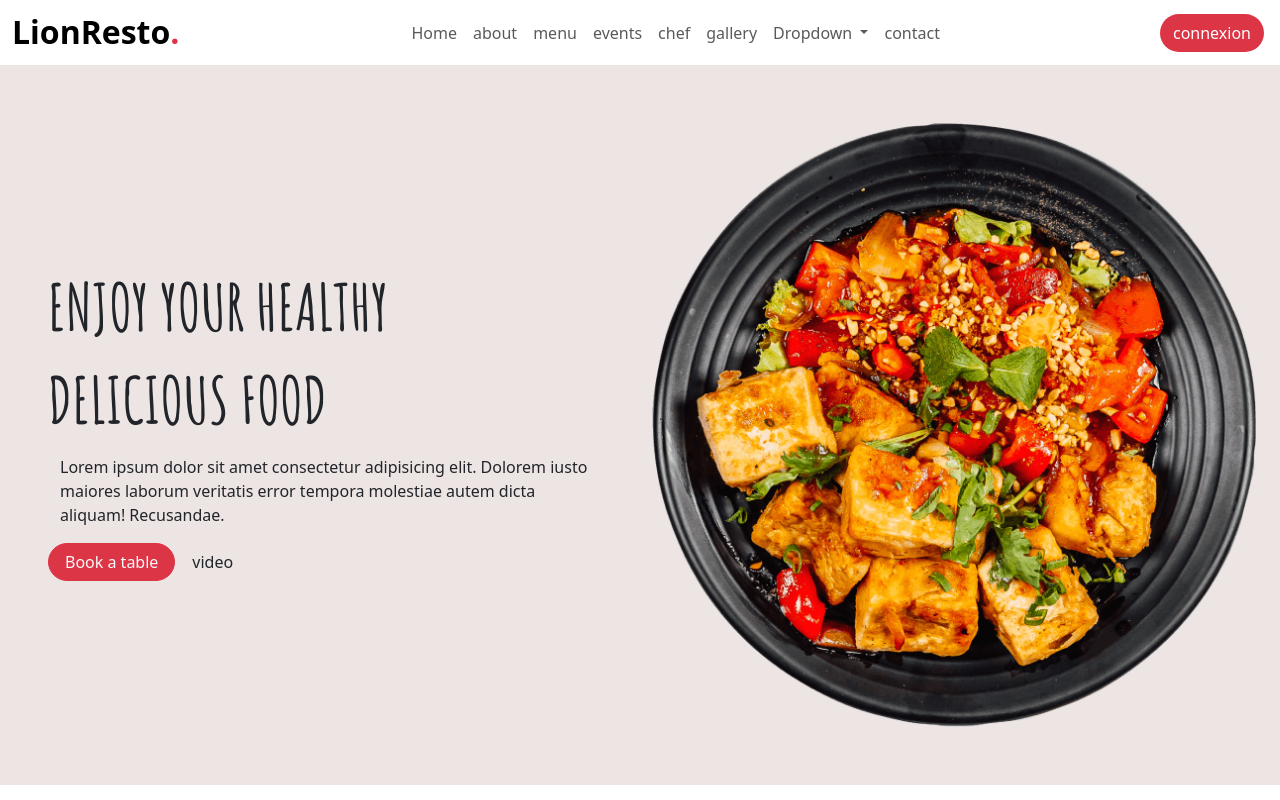
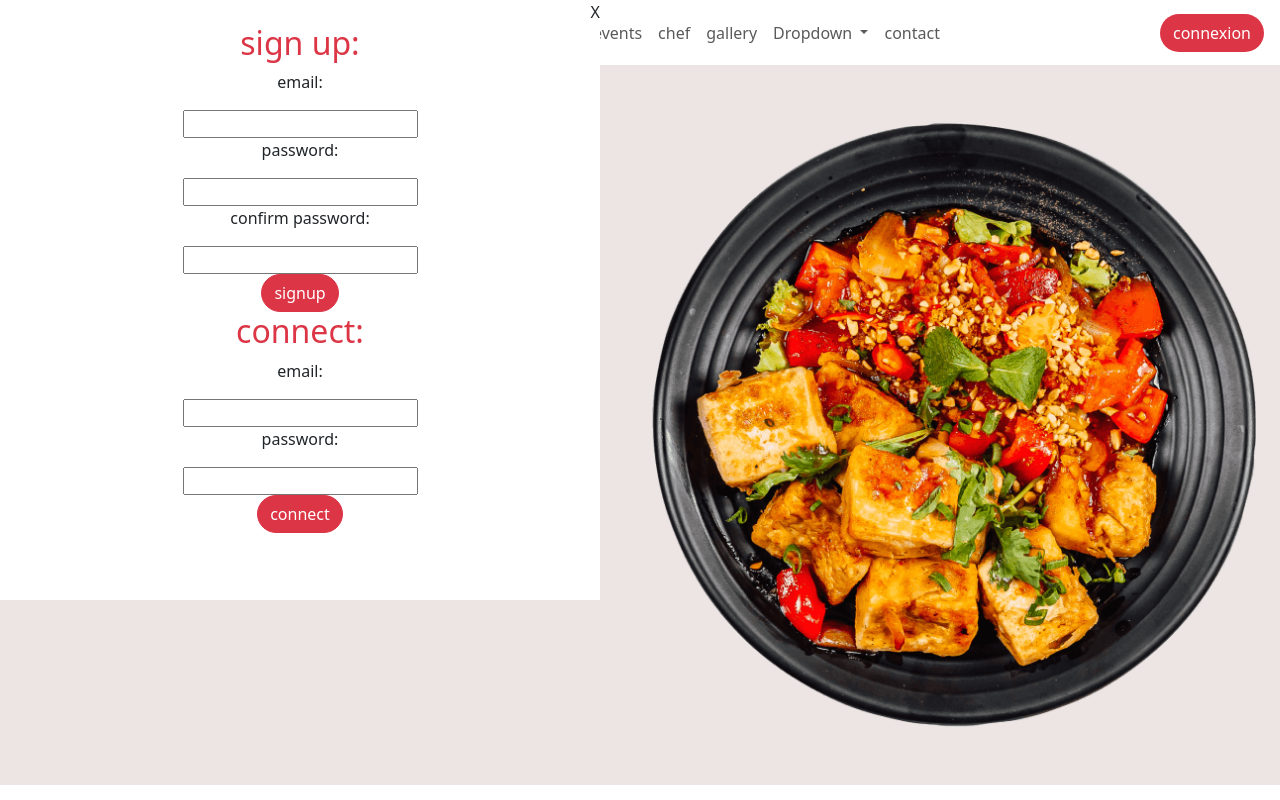
Before and after one commit to abyss4by22/charaf-erroussafi-lionresto-final, a plain HTML site: page index.html in a window 1280 px wide. Both pictures are taken after a click on the button "connexion". Shown: the top 800 px of the page. Drawn offline with nearby package versions, Linux system fonts and the light colour scheme.

```diff
--- a/index.html
+++ b/index.html
@@ -61,7 +61,7 @@
 
       <!-- toggle button -->
       <div class=" w-20 d-flex justify-content-betweeen">
-        <button class="btn bg-danger text-white rounded-pill mx-4 mx-md-1">connexion</button>
+        <button id="connect" class="btn bg-danger text-white rounded-pill mx-4 mx-md-1">connexion</button>
         <button class="bg-light border-0 d-lg-none mx-sm-0 mx-md-1 bg-white" data-bs-toggle="offcanvas"
           data-bs-target="#offcanvas">
           <span class="navbar-toggler-icon "></span>
@@ -345,7 +345,6 @@
     </div>
   </div>
 
-
   <!-- footer -->
   <footer class="bg-black text-white ">
     <div class=" d-flex flex-column flex-lg-row pt-3 pb-3  border-bottom ">
@@ -391,7 +390,47 @@
 
   </footer>
 
+
+
+  <!-- connexion modal -->
+  <div id="modal" class=" hidden text-center ">
+    <div class=" d-flex flex-column align-items-center">
+      <span id="close" class="align-self-end">X</span>
+      <h2 class="text-danger">sign up:</h2>
+      <div>
+      <p>email:</p>
+      <input type="text">
+    </div>
+    <div>
+      <p>password:</p>
+      <input type="text">
+    </div>
+    <div>
+      <p>confirm password:</p>
+      <input type="text">
+
+    </div>
+    <button class="btn btn-danger text-white rounded-pill">signup</button>
+    </div>
+
+    <div class=" d-flex flex-column align-items-center justify-content-evenly">
+      <h2 class="text-danger">connect:</h2>
+      <div>
+        <p>email:</p>
+        <input type="text">
+      </div>
+      <div>
+        <p>password:</p>
+        <input type="text">
+      </div>
+      <button class="btn btn-danger text-white rounded-pill">connect</button>
+    </div>
+  </div>
+
+
+
   <script src="./node_modules/bootstrap/dist/js/bootstrap.bundle.js "></script>
+  <script src="./public/js/main.js"></script>
 </body>
 
 </html>
--- /dev/null
+++ b/public/js/main.js
@@ -0,0 +1,6 @@
+let connectBtn =  document.getElementById('connect');
+connectBtn.addEventListener('click',show);
+function show() {
+  document.getElementById('modal').classList.toggle('hidden')
+}
+document.getElementById('close').addEventListener(`click`,show);
--- a/src/sass/app.scss
+++ b/src/sass/app.scss
@@ -117,3 +117,21 @@
 footer{
   min-height: 20vh;
 }
+
+#modal{
+  height: 75vh;
+  width: 75vh;
+  position: absolute ;
+  top: 0;
+  left: 0;
+  background: white;
+}
+.modal{
+  display: flex;
+}
+.hidden{
+  display: none;
+}
+.wut{
+  background-color: gray;
+}
```
Also changed, not shown: public/css/app.css.
